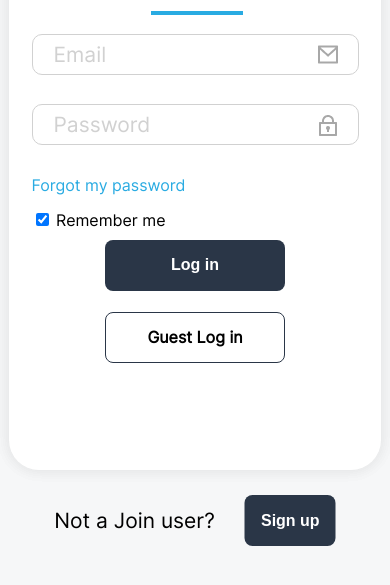
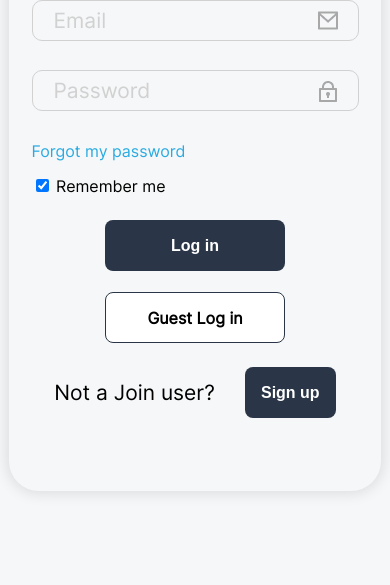
Before and after one commit to FurkanAy97/JOIN---Project, a plain HTML site: page login.html in a window 390 px wide. Shown: the part 239-824 px from the top of the page. Drawn offline with Linux system fonts and the light colour scheme.

Commit message:
optimized responsive design

```diff
--- a/css/login_signup.css
+++ b/css/login_signup.css
@@ -87,9 +87,8 @@
   align-items: center;
   background-color: white;
   width: 652px;
-  height: 513px;
+  /*   height: 513px; */
   border-radius: 30px;
-  box-shadow: 0px 0px 14px 3px rgba(0, 0, 0, 0.04);
 }
 
 .login-form h1 {
@@ -312,13 +311,11 @@
 }
 
 .sign-up-container {
-  position: absolute;
   display: flex;
   justify-content: center;
   align-items: center;
+  margin-top: 100px;
   gap: 30px;
-  top: 67px;
-  right: 114px;
   animation: 1s fadeIn ease-in-out;
   animation-delay: 1s;
 }
@@ -370,10 +367,14 @@
   cursor: pointer;
 }
 
-@media (max-width: 800px) {
+@media screen and (max-width: 800px) {
   .login-form {
     width: 372px;
-    height: 573px;
+    height: 640px;
+    box-shadow: none;
+    border: none;
+    background-color: unset;
+    outline: none;
   }
 
   .login-form h1 {
@@ -384,14 +385,15 @@
 
   .logo-container {
     width: 372px;
-    height: 573px;
+    height: 615px;
     z-index: 5;
     position: relative;
     flex-direction: column;
     display: flex;
     align-items: center;
     border-radius: 30px;
-    box-shadow: 0px 0px 14px 3px rgba(0, 0, 0, 0.04);
+    box-shadow: 0px 0px 14px 3px rgba(0, 0, 0, 0.1);
+    pointer-events: none;
   }
 
   .logo-layer {
@@ -406,12 +408,6 @@
     pointer-events: none;
     border: none;
   }
-
-  .logo-container {
-    pointer-events: none;
-  }
-
-
 
   .signup-form {
     width: 372px;
@@ -445,13 +441,15 @@
   .button-container-login {
     flex-direction: column;
     align-items: center;
+    user-select: none;
+    -webkit-tap-highlight-color: transparent;
   }
 
+
+
   .sign-up-container {
-    top: unset;
-    bottom: 50px;
-    right: 50%;
-    transform: translate(50%);
+    width: unset;
+    margin-top: 1rem;
   }
 
   .logo-big-static {
@@ -496,6 +494,7 @@
 
   .button-container-login {
     gap: 21px;
+    margin-top: 1.5rem;
   }
 
   .login-button {
@@ -506,12 +505,6 @@
   .guest-login-button {
     width: 180px;
     font-size: 16px;
-  }
-
-  .sign-up-container {
-    width: 287px;
-    margin-bottom: 41px;
-    bottom: 10px;
   }
 
   .form-actions {
--- a/login.html
+++ b/login.html
@@ -19,7 +19,6 @@
     <div class="login-container">
         <div class="login-form">
             <form onsubmit="return false;">
-                <!-- onsubmit="checkPassword(); return false;"> -->
                 <div>
                     <h1>Log in</h1>
                     <div class="underline"></div>
@@ -37,6 +36,10 @@
                         <button class="login-button" onclick="checkPassword()">Log in</button>
                         <div class="guest-login-button" onclick="initGuestJOIN()">Guest Log in</div>
                     </div>
+                    <div class="sign-up-container">
+                        <p>Not a Join user?</p>
+                        <button class="sign-up-button" onclick="window.location.href='sign_up.html'">Sign up</button>
+                    </div>
                 </div>
             </form>
         </div>
@@ -48,10 +51,6 @@
         </div>
     </div>
 
-    <div class="sign-up-container">
-        <p>Not a Join user?</p>
-        <button class="sign-up-button" onclick="window.location.href='sign_up.html'">Sign up</button>
-    </div>
 
     <script src="javascripts/storage.js"></script>
     <script src="javascripts/includeHTML.js"></script>
```
Also changed, not shown: css/board.css (+13 -6 lines), javascripts/addContacts.js (+1 -10 lines), javascripts/boardHTML.js (+4 -14 lines).
